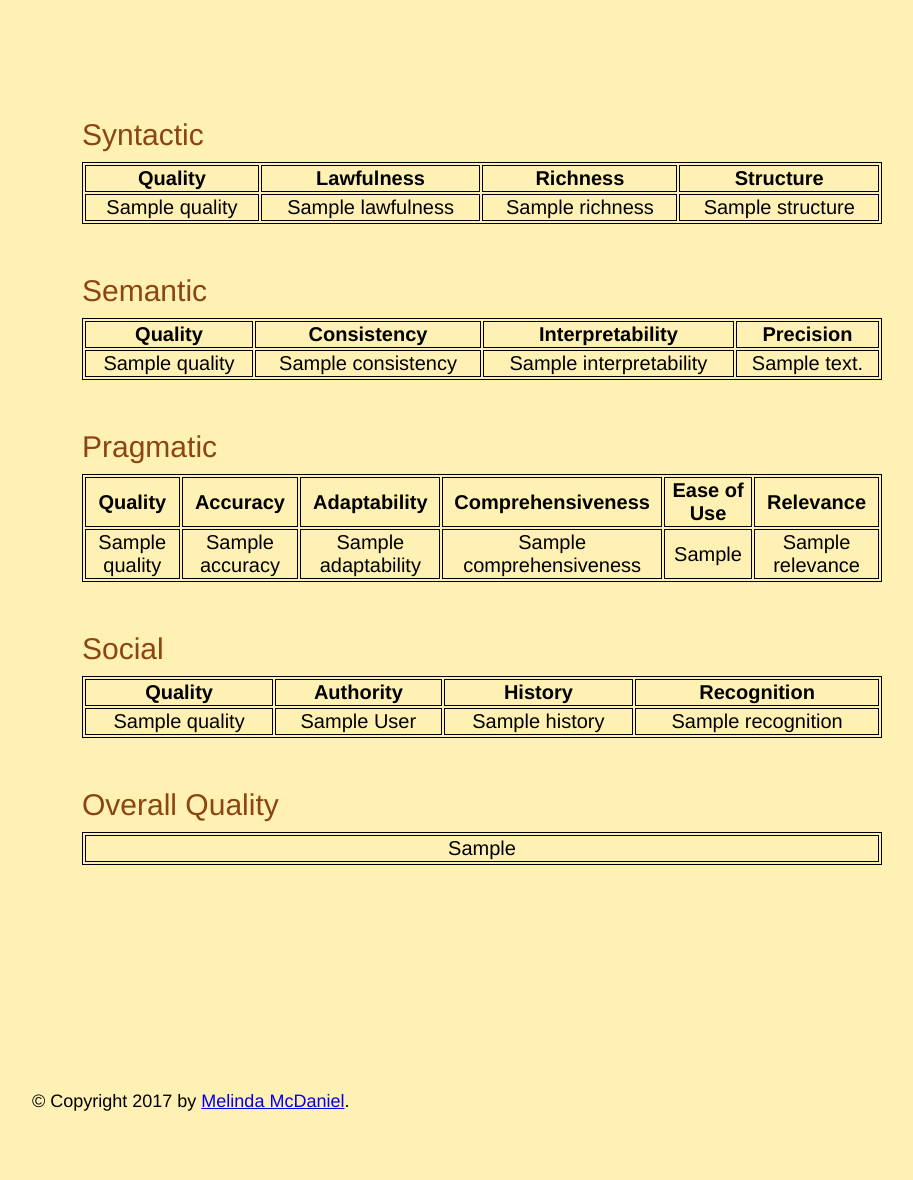
After one commit to MelindaMcDaniel/owlparser, a Flask app: template ontparser/templates/results.html in a window 1280 px wide. The commit adds this page. Shown: the whole page, without its empty margins (36-949 px from the left). Run offline with Flask 2, Linux system fonts and the light colour scheme; the template is opened without the code that fills it: most values are stand-ins (such as "Sample title", 1, 10 or a date in 2020); parts of the project's set-up code (start-up, migrations or seed data) failed here and were passed over.

Commit message:
html results

```diff
--- a/ontparser/static/style.css
+++ b/ontparser/static/style.css
@@ -77,3 +77,21 @@ div#footer {
     text-align: left;
     font-size: 18px;
 }
+
+table {
+    border: 1px solid black;
+    margin-bottom: 50px;
+    table-layout: auto;
+    width: 800px;
+}
+
+caption {
+    font-size: 30px;
+    padding-bottom: 10px;
+    color: SaddleBrown;
+    text-align: left;
+}
+
+th, td {
+    border: 1px solid black;
+}
--- /dev/null
+++ b/ontparser/templates/results.html
@@ -0,0 +1,82 @@
+{% extends "layout.html" %}
+{% block title %}Results{% endblock %}
+{% block content %}
+<div id="intro">
+  <table>
+    <caption>Syntactic</caption>
+    <tr>
+      <th>Quality</th>
+      <th>Lawfulness</th>
+      <th>Richness</th>
+      <th>Structure</th>
+    </tr>
+    <tr>
+      <td>{{oq['syntactic']['quality']}}</td>
+      <td>{{oq['syntactic']['lawfulness']}}</td>
+      <td>{{oq['syntactic']['richness']}}</td>
+      <td>{{oq['syntactic']['structure']}}</td>
+    </tr>
+  </table>
+
+  <table>
+    <caption>Semantic</caption>
+    <tr>
+      <th>Quality</th>
+      <th>Consistency</th>
+      <th>Interpretability</th>
+      <th>Precision</th>
+    </tr>
+    <tr>
+      <td>{{oq['semantic']['quality']}}</td>
+      <td>{{oq['semantic']['consistency']}}</td>
+      <td>{{oq['semantic']['interpretability']}}</td>
+      <td>{{oq['semantic']['precision']}}</td>
+    </tr>
+  </table>
+
+  <table>
+    <caption>Pragmatic</caption>
+    <tr>
+      <th>Quality</th>
+      <th>Accuracy</th>
+      <th>Adaptability</th>
+      <th>Comprehensiveness</th>
+      <th>Ease of Use</th>
+      <th>Relevance</th>
+    </tr>
+    <tr>
+      <td>{{oq['pragmatic']['quality']}}</td>
+      <td>{{oq['pragmatic']['accuracy']}}</td>
+      <td>{{oq['pragmatic']['adaptability']}}</td>
+      <td>{{oq['pragmatic']['comprehensiveness']}}</td>
+      <td>{{oq['pragmatic']['ease_of_use']}}</td>
+      <td>{{oq['pragmatic']['relevance']}}</td>
+    </tr>
+  </table>
+
+  <table>
+    <caption>Social</caption>
+    <tr>
+      <th>Quality</th>
+      <th>Authority</th>
+      <th>History</th>
+      <th>Recognition</th>
+    </tr>
+    <tr>
+      <td>{{oq['social']['quality']}}</td>
+      <td>{{oq['social']['authority']}}</td>
+      <td>{{oq['social']['history']}}</td>
+      <td>{{oq['social']['recognition']}}</td>
+    </tr>
+  </table>
+
+  <table>
+    <caption>Overall Quality</caption>
+    <tr>
+      <td>{{oq['overall_quality']}}</td>
+    </tr>
+  </table>
+
+
+</div>
+{% endblock %}
```
Also changed, not shown: ontparser/quality.py (+28 -21 lines), ontparser/views.py (+30 -2 lines).
